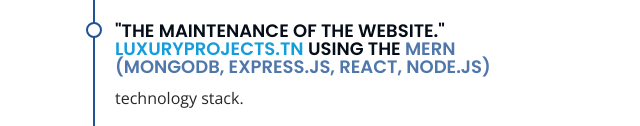
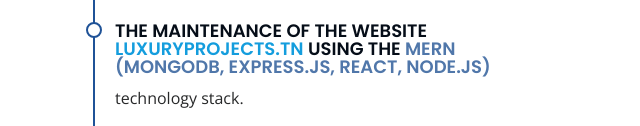
Before and after one commit to Ideaash/Ideaash.github.io, a plain HTML site: page index.html in a window 1280 px wide. Shown: the part 4214-4340 px from the top of the page, without its empty margins (219-859 px from the left). Drawn offline with nearby package versions, Linux system fonts and the light colour scheme.

Commit message:
graduation update V2

```diff
--- a/index.html
+++ b/index.html
@@ -451,7 +451,7 @@
             </div>
 
             <div class="resume-item">
-              <h4>"The maintenance of the website." <a href="https://luxuryprojects.tn/" target="_blank">
+              <h4>The maintenance of the websitE <a href="https://luxuryprojects.tn/" target="_blank">
                   luxuryprojects.tn</a> Using the <span style="color: #5077aa;">MERN (MongoDB,
                   Express.js, React, Node.js)</span></h4>technology stack.
             </div>
```
